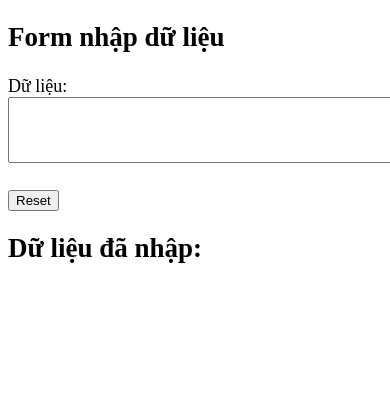
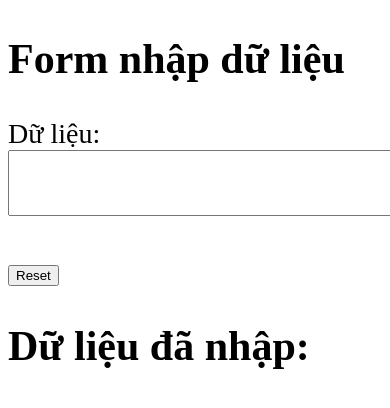
Before and after one commit to Nghi05032001/WEB-A, a plain HTML site: page index.html in a window 390 px wide. Shown: the top 408 px of the page. Drawn offline with Linux system fonts and the light colour scheme.

Commit message:
Update index.html

```diff
--- a/index.html
+++ b/index.html
@@ -4,11 +4,11 @@
     <title>Trang web của tôi</title>
     <style>
         body {
-            font-size: 20px;
+            font-size: 32px;
         }
         @media screen and (max-width: 600px) {
             body {
-                font-size: 18px;
+                font-size: 28px;
             }
         }
     </style>
```
